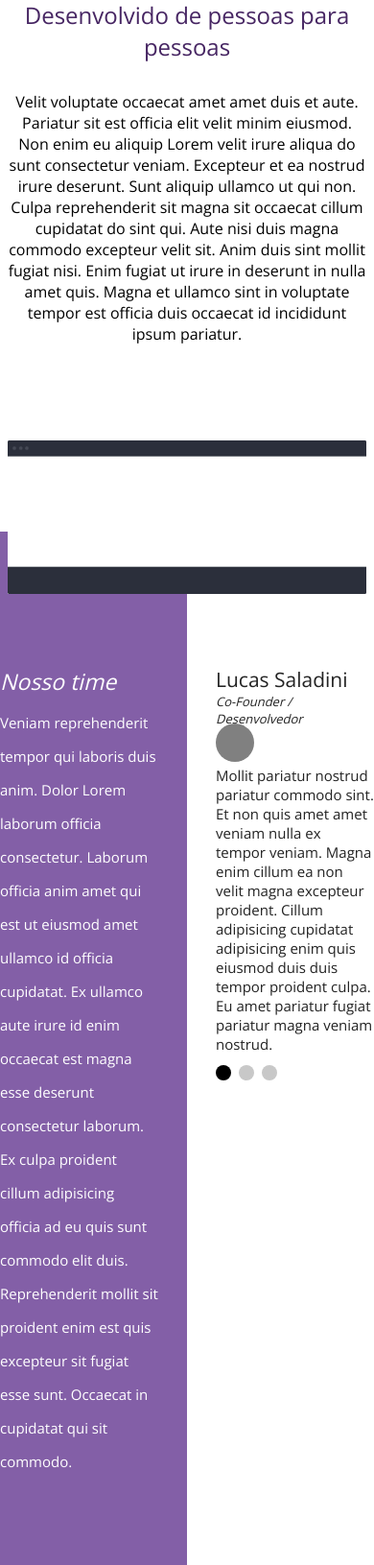
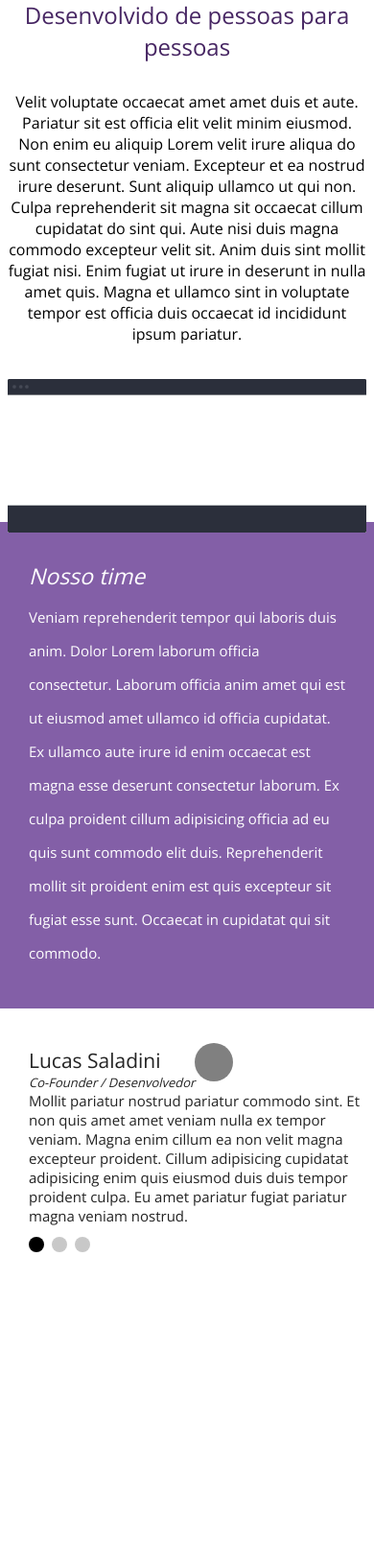
Before and after one commit to LucasSaladini/webmaster-frontend-completo, a PHP site: page / in a window 390 px wide. Shown: the part 1132-2763 px from the top of the page at 96% size. After the commit the page ends 2437 px from the top, so only its background shows below. Run offline with PHP 8.4, Linux system fonts and the light colour scheme.

Commit message:
Added responsive to section__2 img

```diff
--- a/Project_03/css/style.css
+++ b/Project_03/css/style.css
@@ -228,7 +228,7 @@ section.section__1 .container {
 .wrapper__part__1 {
     max-width: 600px;
     float: right;
-    padding-right: 30px;
+    padding: 0 30px;
 }
 
 .part__1 h2 {
@@ -387,3 +387,20 @@ section.section__1 .container {
         padding-top: 40px 2%;
     }
 }
+
+@media screen and (max-width: 580px) {
+    .part__1 {
+        width: 100%;
+        padding: 40px 0;
+    }
+
+    .part__2 {
+        width: 100%;
+        padding: 40px 0;
+    }
+
+    .section__2 img {
+        top: 16px;
+        margin-top: 20px;
+    }
+}
```
